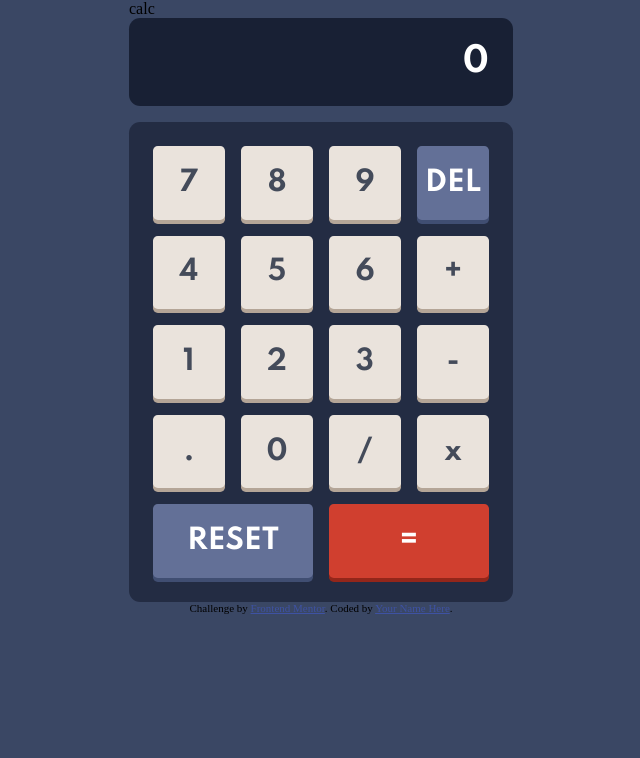
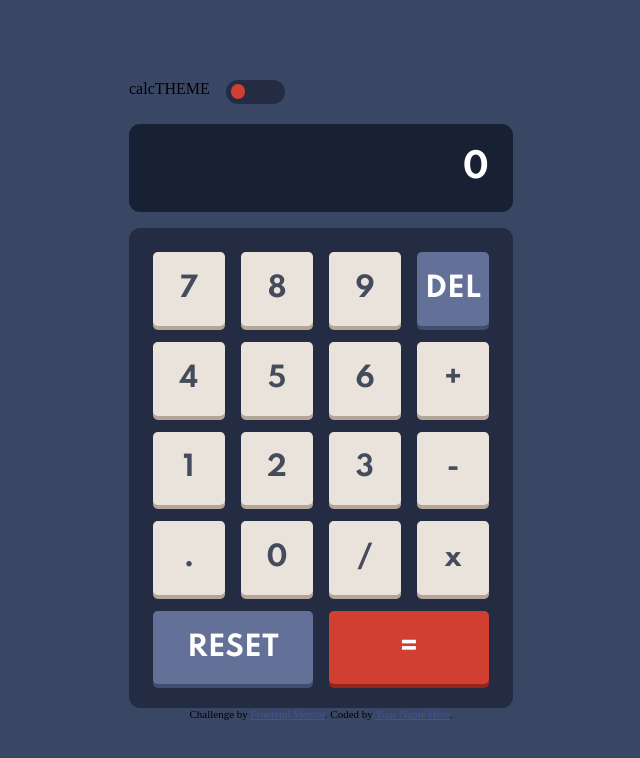
Before and after one commit to MrGeminus/calculator-app-main, a plain HTML site: page index.html in a window 1280 px wide. Shown: the whole page, without its empty margins (319-959 px from the left). Drawn offline with Linux system fonts and the light colour scheme; files whose address does not match are found by name.

Commit message:
second commit

```diff
--- a/index.html
+++ b/index.html
@@ -25,11 +25,12 @@
 
 <body>
   <div class="calc">
-    <div class="">
+    <div class="calc-top">
       <p>calc</p>
-      <div>
-        <div>
-          <div></div>
+      <div class="calc-theme-selector">
+        <p>THEME</p>
+        <div class="theme-track">
+          <div class="selector-ball"></div>
         </div>
       </div>
     </div>
--- a/js/script.js
+++ b/js/script.js
@@ -6,19 +6,19 @@ keypadButtons.forEach(keypadButton => {
         let screenText = document.querySelector(".calc-screen-text");
         let key = keypadButton.textContent;
         console.log(screenText.textContent.length)
-        if (isNum.exec(key) && Number(screenText.textContent) === 0) {
+        if (isNum.test(key) && Number(screenText.textContent) === 0) {
             screenText.textContent = key.trim();
             console.log(screenText.textContent.length)
         }
-        else if (isNum.exec(key) && Number(screenText.textContent) !== 0 && screenText.textContent.length <= 2) {
+        else if (isNum.test(key) && Number(screenText.textContent) !== 0 && screenText.textContent.length <= 2) {
             screenText.textContent = screenText.textContent.trim() + key.trim();
             console.log(screenText.textContent.length)
         }
-        else if (isNum.exec(key) && screenText.textContent.length == 3) {
+        else if (isNum.test(key) && screenText.textContent.length == 3) {
             screenText.textContent = screenText.textContent.trim() + comma.trim() + key.trim();
             console.log(screenText.textContent.length)
         }
-        else if (isNum.exec(key) && screenText.textContent.length <= 6 && screenText.textContent.length > 3) {
+        else if (isNum.test(key) && screenText.textContent.length <= 6 && screenText.textContent.length > 3) {
             screenText.textContent = screenText.textContent.trim() + key.trim();
             console.log(screenText.textContent.length)
         }
--- a/sass/style.scss
+++ b/sass/style.scss
@@ -8,6 +8,8 @@
     src: url(..//fonts/Spartan-Bold.ttf);
 }
 body{
+    width: 100vw;
+    height: 100vh;
     display: flex;
     flex-direction: column;
     align-items: center;
@@ -15,10 +17,35 @@ body{
     background-color: hsl(222, 26%, 31%);
     .calc{
         width: 30%;
-
+        .calc-top{
+            display: flex;
+            .calc-theme-selector{
+                display: flex;
+                .theme-track{
+                    width: 3.7rem;
+                    height: 1.5rem;
+                    padding: 0.3rem;
+                    margin-left: 1rem;
+                    border-radius: 0.9rem;
+                    display: inline-block;
+                    background-color: hsl(223, 31%, 20%);
+                    &:hover{
+                        cursor: pointer;
+                    }
+                    .selector-ball{
+                        width: 0.9rem;
+                        height: 0.9rem;
+                        border-radius: 100%;
+                        background-color: hsl(6, 63%, 50%);
+                        transition: all ease-in-out 0.5s;
+                    }
+                }
+            }
+        }
         .calc-screen{
             width: 100%;
             padding: 1.5rem;
+            margin-top: 1.3rem;
             border-radius: 0.7rem;
             text-align: right;
             background-color: hsl(224, 36%, 15%);
@@ -51,6 +78,11 @@ body{
                 -webkit-box-shadow:0px 4px 0px 0px hsl(28, 16%, 65%);
                 -moz-box-shadow: 0px 4px 0px 0px hsl(28, 16%, 65%);
                 box-shadow: 0px 4px 0px 0px hsl(28, 16%, 65%);
+                transition: all ease-in-out 0.3s;
+                &:hover{
+                  box-shadow: none;
+                  transform: translateY(4px);
+                }
             }
             .btn-blue{
                 color:hsl(0, 0, 100%);
```
Also changed, not shown: css/style.css.
